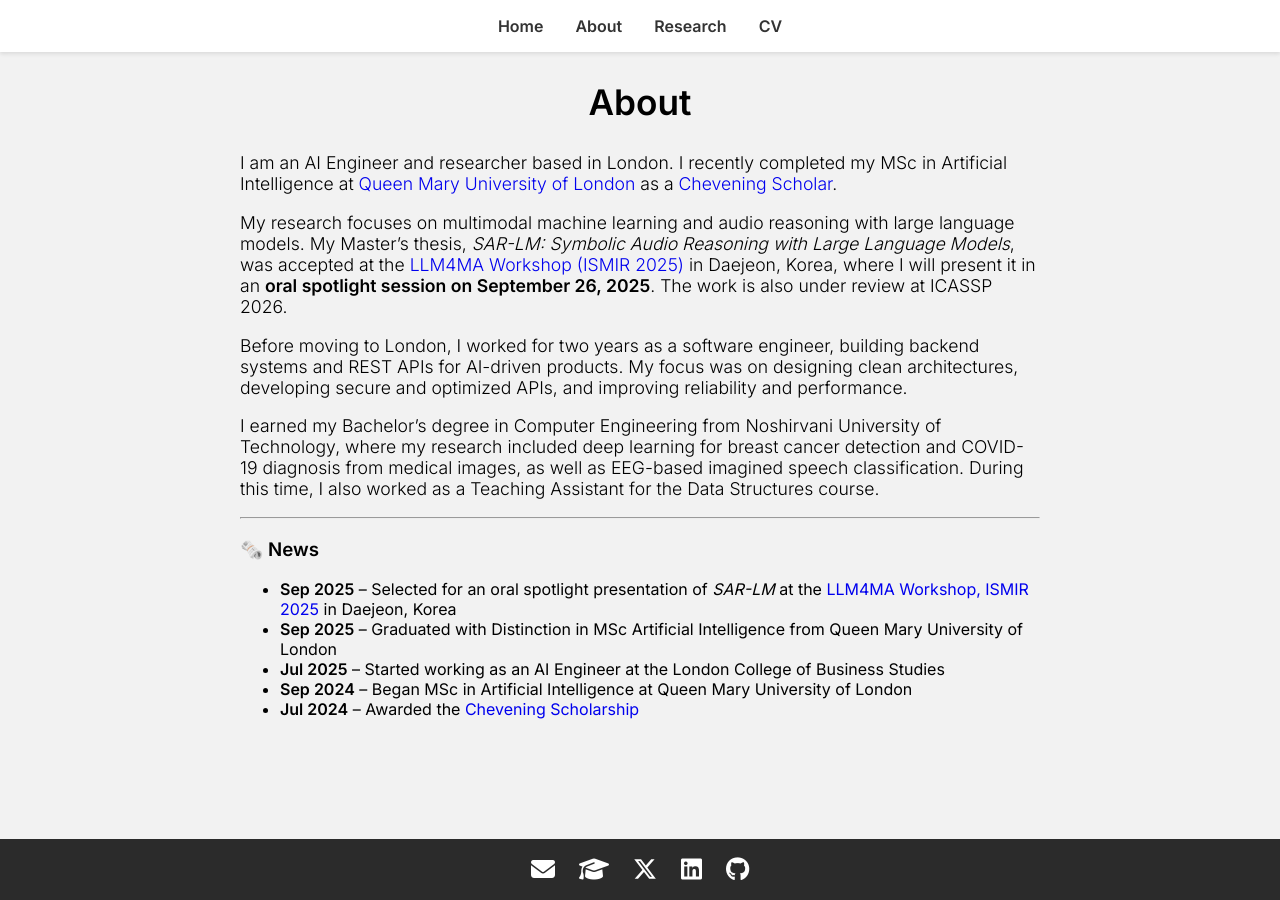
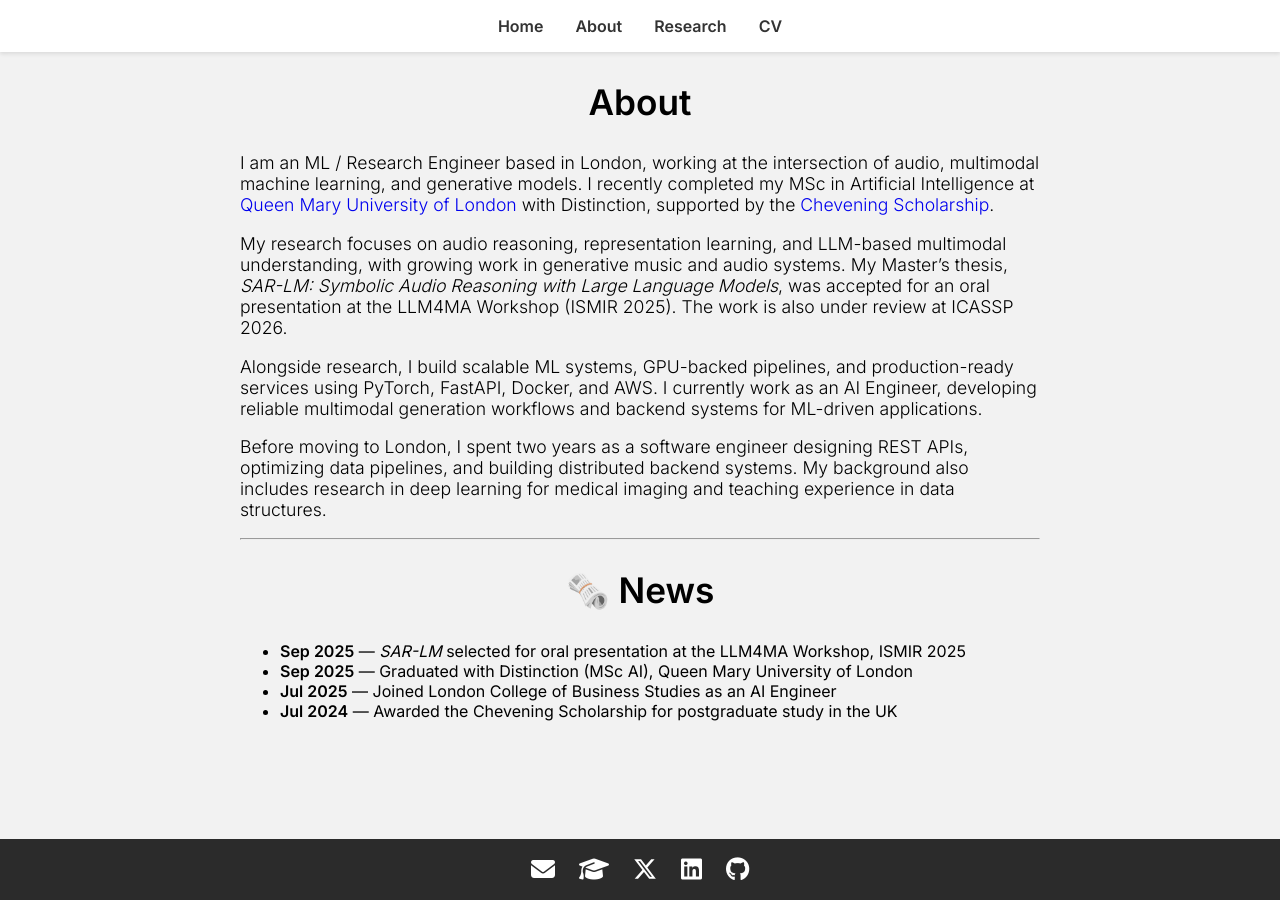
Before and after one commit to termehtaheri/termehtaheri.github.io, a Jekyll site: the page built from about.md, in a window 1280 px wide. Built offline with Jekyll 4.4.1, drawn with Linux system fonts in a browser that asks for light colours.

Commit message:
update research and cv

```diff
--- a/about.md
+++ b/about.md
@@ -3,21 +3,22 @@ layout: default
 title: About
 permalink: /about/
 ---
+
 ## About
-I am an AI Engineer and researcher based in London. I recently completed my MSc in Artificial Intelligence at [Queen Mary University of London](https://www.qmul.ac.uk/) as a [Chevening Scholar](https://www.chevening.org/).
 
-My research focuses on multimodal machine learning and audio reasoning with large language models. My Master’s thesis, *SAR-LM: Symbolic Audio Reasoning with Large Language Models*, was accepted at the [LLM4MA Workshop (ISMIR 2025)](https://m-a-p.ai/LLM4Music/) in Daejeon, Korea, where I will present it in an **oral spotlight session on September 26, 2025**. The work is also under review at ICASSP 2026.
+I am an ML / Research Engineer based in London, working at the intersection of audio, multimodal machine learning, and generative models. I recently completed my MSc in Artificial Intelligence at [Queen Mary University of London](https://www.qmul.ac.uk/) with Distinction, supported by the [Chevening Scholarship](https://www.chevening.org/).
 
-Before moving to London, I worked for two years as a software engineer, building backend systems and REST APIs for AI-driven products. My focus was on designing clean architectures, developing secure and optimized APIs, and improving reliability and performance.
+My research focuses on audio reasoning, representation learning, and LLM-based multimodal understanding, with growing work in generative music and audio systems. My Master’s thesis, *SAR-LM: Symbolic Audio Reasoning with Large Language Models*, was accepted for an oral presentation at the LLM4MA Workshop (ISMIR 2025). The work is also under review at ICASSP 2026.
 
-I earned my Bachelor's degree in Computer Engineering from Noshirvani University of Technology, where my research included deep learning for breast cancer detection and COVID-19 diagnosis from medical images, as well as EEG-based imagined speech classification. During this time, I also worked as a Teaching Assistant for the Data Structures course.
+Alongside research, I build scalable ML systems, GPU-backed pipelines, and production-ready services using PyTorch, FastAPI, Docker, and AWS. I currently work as an AI Engineer, developing reliable multimodal generation workflows and backend systems for ML-driven applications.
+
+Before moving to London, I spent two years as a software engineer designing REST APIs, optimizing data pipelines, and building distributed backend systems. My background also includes research in deep learning for medical imaging and teaching experience in data structures.
 
 ---
 
-### 🗞️ News
+## 🗞️ News
 
-- **Sep 2025** – Selected for an oral spotlight presentation of *SAR-LM* at the [LLM4MA Workshop, ISMIR 2025](https://m-a-p.ai/LLM4Music/) in Daejeon, Korea
-- **Sep 2025** – Graduated with Distinction in MSc Artificial Intelligence from Queen Mary University of London
-- **Jul 2025** – Started working as an AI Engineer at the London College of Business Studies
-- **Sep 2024** – Began MSc in Artificial Intelligence at Queen Mary University of London
-- **Jul 2024** – Awarded the [Chevening Scholarship](https://www.chevening.org/)
+- **Sep 2025** — *SAR-LM* selected for oral presentation at the LLM4MA Workshop, ISMIR 2025
+- **Sep 2025** — Graduated with Distinction (MSc AI), Queen Mary University of London
+- **Jul 2025** — Joined London College of Business Studies as an AI Engineer
+- **Jul 2024** — Awarded the Chevening Scholarship for postgraduate study in the UK
```
Also changed, not shown: research.md (+1 -3 lines), 1 other file.
